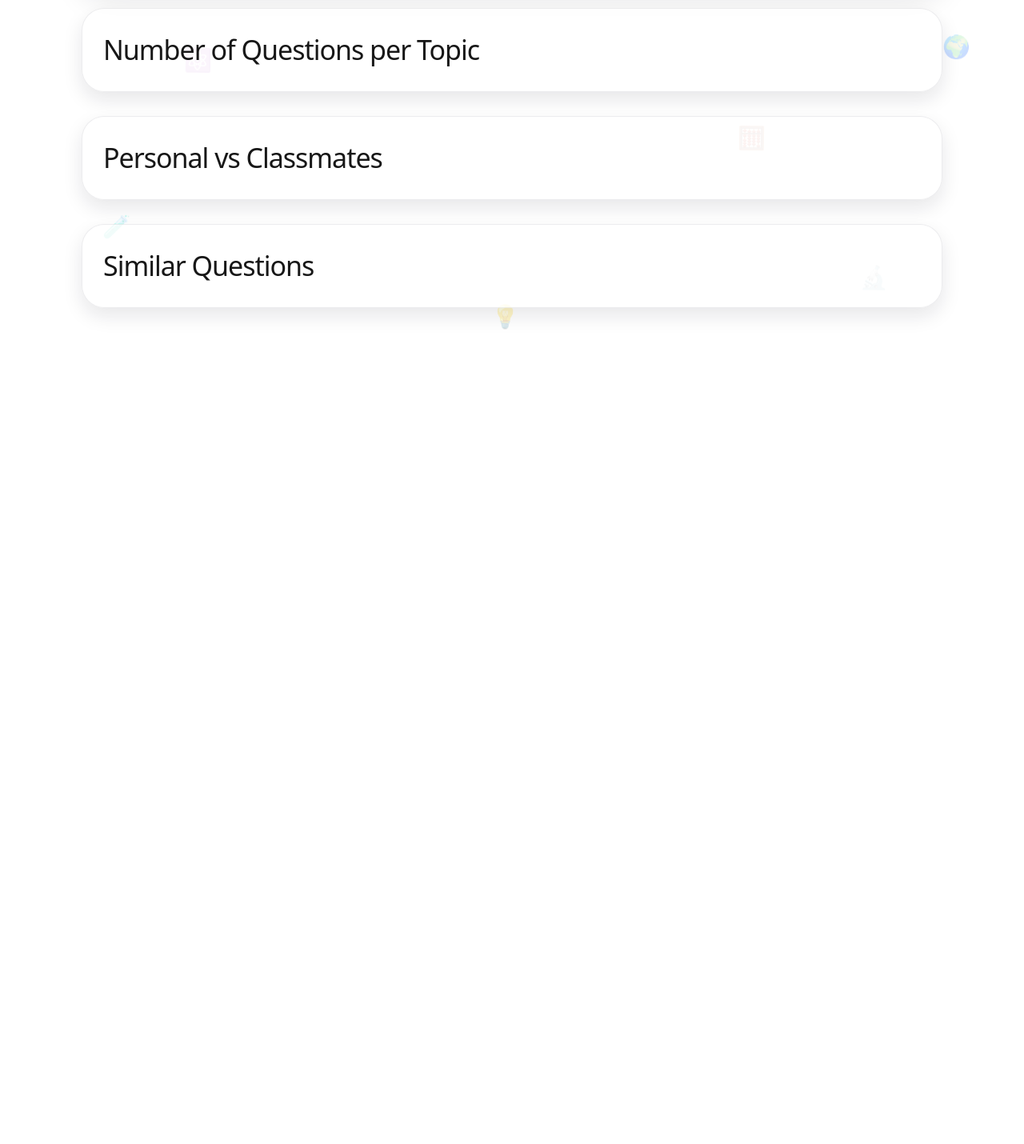
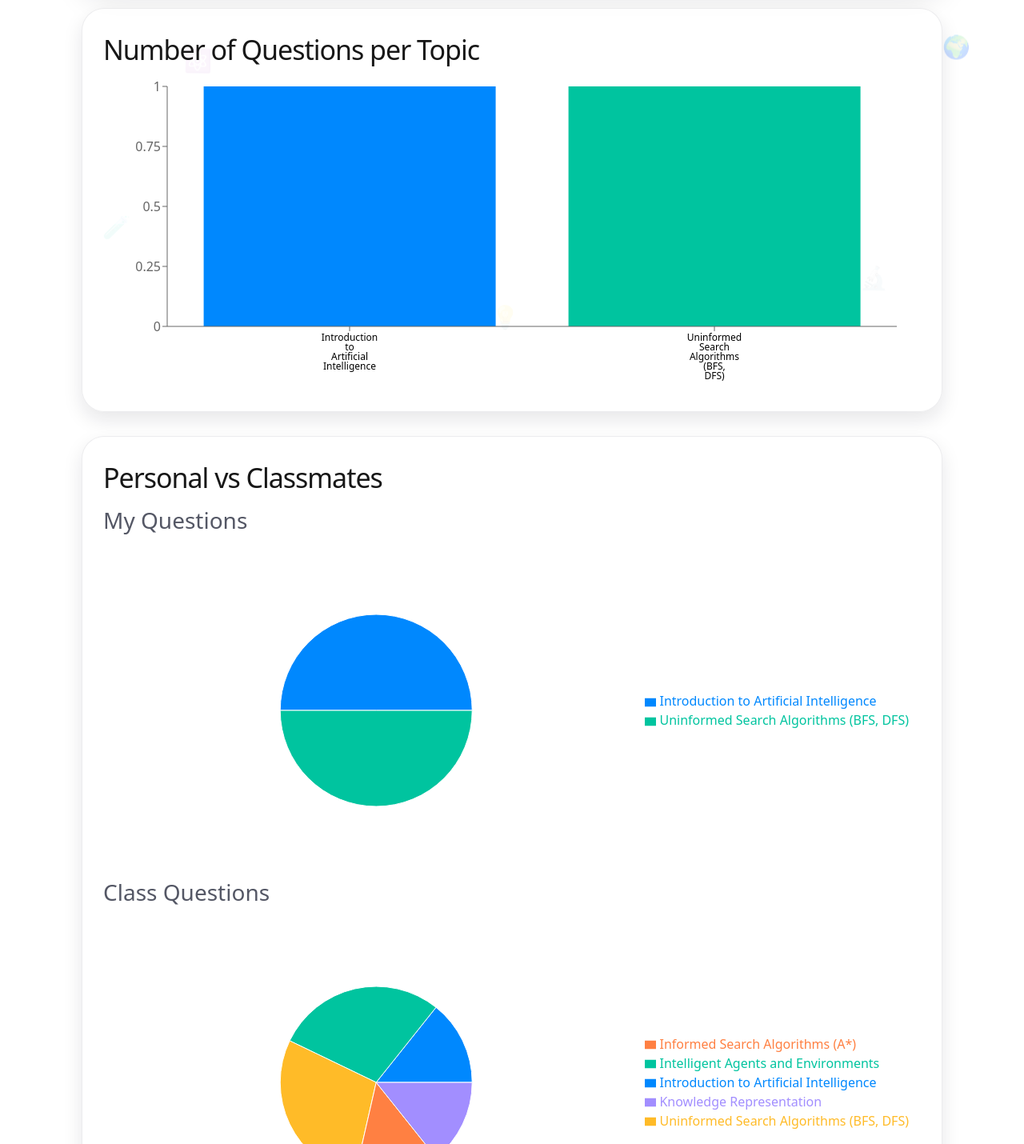
Before and after one commit to Kxtnny/AI-teaching-assistant, a Next.js app: page /Dashboard/1/1/courses/1 in a window 1280 px wide. Shown: the part 300-1730 px from the top of the page at 80% size. Before the commit the page ends 915 px from the top, so only its background shows below. Built offline with nearby package versions, Linux system fonts and the light colour scheme.

Commit message:
Updated LearnerCoruseView dashboards

```diff
--- a/app/Dashboard/[userId]/[role]/courses/[courseId]/EducatorCourseView.tsx
+++ b/app/Dashboard/[userId]/[role]/courses/[courseId]/EducatorCourseView.tsx
@@ -11,6 +11,7 @@ type Topic = {
     topicId: number,
     name: string
 }
+
 type Question = {
     questionId: number,
     courseId: number,
--- a/app/Dashboard/[userId]/[role]/courses/[courseId]/LearnerCourseView.tsx
+++ b/app/Dashboard/[userId]/[role]/courses/[courseId]/LearnerCourseView.tsx
@@ -1,4 +1,30 @@
-export default function LearnerCourseView() {
+import NumQuestionStats from "@/app/dashboard/components/NumQuestionStats";
+import QuestionPercentageStats from "@/app/dashboard/components/QuestionPercentageStats";
+
+type LearnerCourseViewProps = {
+    userId: string,
+    courseId: string;
+}
+
+type Topic = {
+    topicId: number,
+    name: string
+}
+type Question = {
+    questionId: number,
+    courseId: number,
+    topic: Topic,
+    question: string,
+    context: string,
+    authorId: number
+}
+export default async function LearnerCourseView({ userId, courseId }: LearnerCourseViewProps) {
+    let res = await fetch(`http://localhost:3000/api/questions?authorId=${userId}&courseId=${courseId}`);
+    const questions: Question[] = await res.json()
+
+    res = await fetch(`http://localhost:3000/api/questions?courseId=${courseId}`);
+    const classmateQuestions: Question[] = await res.json()
+
     return (
         <>
             <section className="section split">
@@ -8,6 +34,7 @@ export default function LearnerCourseView() {
                 <div className="split-inner">
                     <div>
                         <h1 className="section-title">Number of Questions per Topic</h1>
+                        <NumQuestionStats questions={questions}></NumQuestionStats>
                     </div>
                 </div>
             </section>
@@ -15,9 +42,15 @@ export default function LearnerCourseView() {
                 <div className="split-inner">
                     <div>
                         <h1 className="section-title">Personal vs Classmates</h1>
+                        <h2 className="section-subtitle">My Questions</h2>
+                        <QuestionPercentageStats questions={questions}></QuestionPercentageStats>
+                        <h2 className="section-subtitle">Class Questions</h2>
+                        <QuestionPercentageStats questions={classmateQuestions}></QuestionPercentageStats>
                     </div>
                 </div>
             </section>
+            {/* Temporarily hiding this section */}
+            {false&&
                 <section className="section split">
                     <div className="split-inner">
                         <div>
@@ -25,6 +58,7 @@ export default function LearnerCourseView() {
                         </div>
                     </div>
                 </section>
+            }
         </>
     )
 }
--- a/app/Dashboard/[userId]/[role]/courses/[courseId]/page.tsx
+++ b/app/Dashboard/[userId]/[role]/courses/[courseId]/page.tsx
@@ -26,7 +26,7 @@ export default async function CourseView({ params }: { params: Promise<{ userId:
             </header>
 
             {/* Content */}
-            {role === "educator"?<EducatorCourseView courseId={courseId}/>:<LearnerCourseView/>}
+            {role === "educator"?<EducatorCourseView courseId={courseId}/>:<LearnerCourseView userId={userId} courseId={courseId}/>}
         </>
     )
 }
```
Lines whose indentation alone changed are shown as unchanged.
